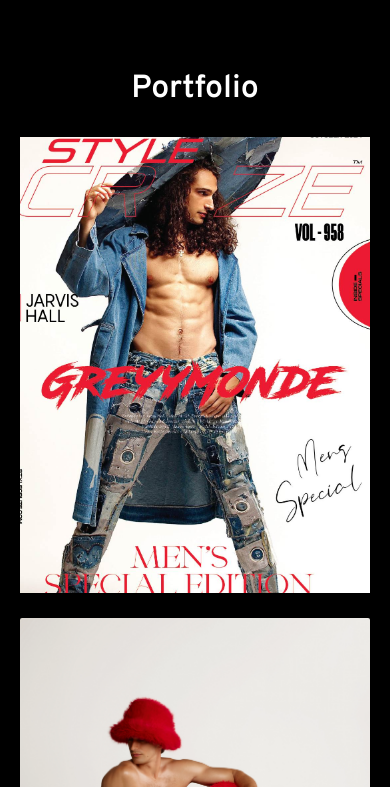
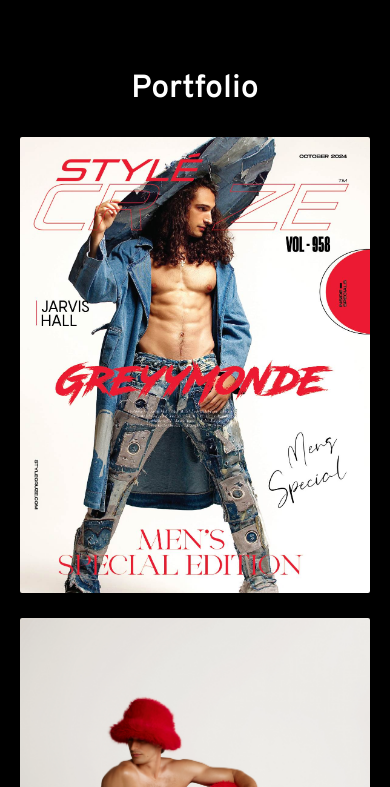
Before and after one commit to Beastly585/7withaK, a plain HTML site: page index.html in a window 390 px wide. In both pictures the pointer is over the element 195 px from the left and 3045 px from the top of the page. Shown: the part 2680-3467 px from the top of the page. Drawn offline with Linux system fonts and the light colour scheme.

Commit message:
remove hover scaling on mobile gallery-items

```diff
--- a/styles.css
+++ b/styles.css
@@ -1611,6 +1611,11 @@ body {
     box-shadow: none;
   }
 
+  .gallery-item:hover, .gallery-item:hover img {
+    transform: none;
+    box-shadow: none;
+  }
+
 
   /* Reset body and container styles for mobile */
   body {
```
